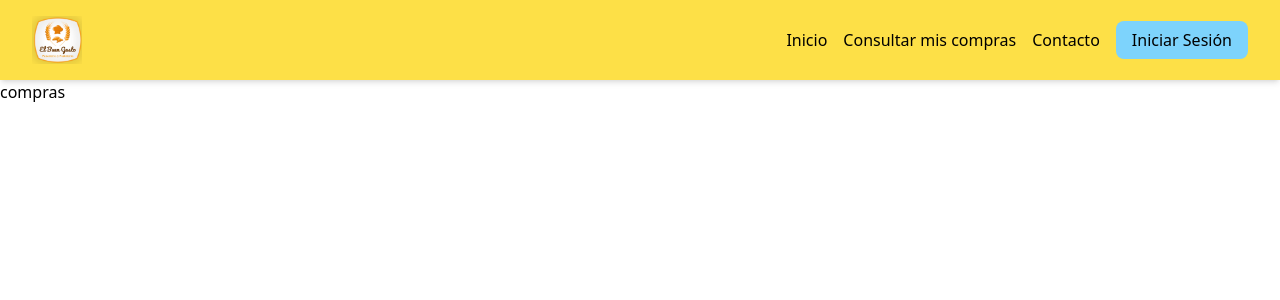
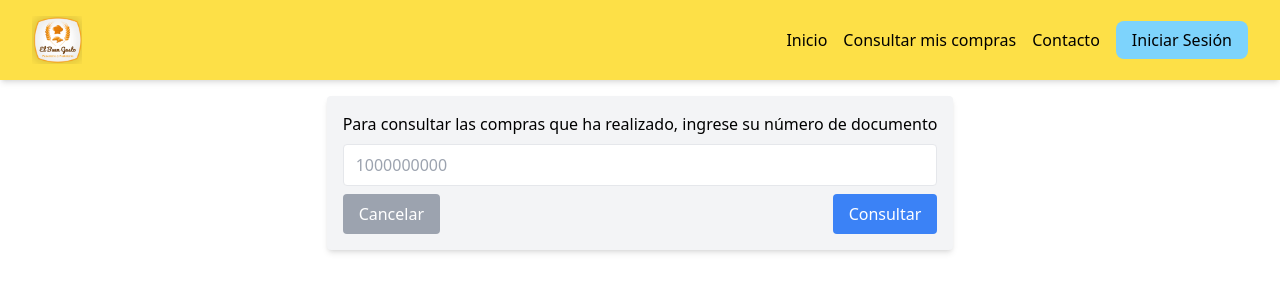
Before and after one commit to jmpizza/proyecto-bases-datos-2024-2, a Next.js app: page /compras in a window 1280 px wide. Shown: the top 300 px of the page. Built offline with nearby package versions, Linux system fonts and the light colour scheme.

Commit message:
Codigo encargado de mostrar las ventas por cedula

```diff
--- /dev/null
+++ b/src/app/api/compras/route.js
@@ -0,0 +1,17 @@
+import pool from '@/lib/db';
+
+export async function GET(request) {
+  try {
+    const { searchParams } = new URL(request.url);
+    const documento = searchParams.get('documento');
+
+    if (!documento) {
+      return Response.json({ error: 'Documento es requerido' }, { status: 400 });
+    }
+
+    const [rows] = await pool.query('CALL ObtenerVentas(?)', [documento]);
+    return Response.json({ tables: rows });
+  } catch (error) {
+    return Response.json({ error: error.message }, { status: 500 });
+  }
+}
--- a/src/app/compras/page.jsx
+++ b/src/app/compras/page.jsx
@@ -1,5 +1,45 @@
-export default function Compras() {
-    return(
-        <h1>compras</h1>
-    )
+'use client'
+import { useState } from 'react';
+
+export default function ConsultaCompras() {
+  const [documento, setDocumento] = useState('');
+  const [compras, setCompras] = useState([]);
+
+  const handleConsulta = async () => {
+    if (!documento) return;
+    const response = await fetch(`/api/compras?documento=${documento}`);
+    const data = await response.json();
+    setCompras(data.tables[0]);
+  };
+
+  return (
+    <div className="flex flex-col items-center p-4">
+      <div className="bg-gray-100 p-4 rounded shadow-md">
+        <p className="text-center mb-2">Para consultar las compras que ha realizado, ingrese su número de documento</p>
+        <input
+          type="text"
+          placeholder="1000000000"
+          value={documento}
+          onChange={(e) => setDocumento(e.target.value)}
+          className="border rounded px-3 py-2 w-full mb-2"
+        />
+        <div className="flex justify-between">
+          <button className="bg-gray-400 text-white px-4 py-2 rounded" onClick={() => setDocumento('')}>Cancelar</button>
+          <button className="bg-blue-500 text-white px-4 py-2 rounded" onClick={handleConsulta}>Consultar</button>
+        </div>
+      </div>
+      {compras.length > 0 && (
+        <div className="mt-6 w-full max-w-2xl border p-4 rounded shadow">
+          <h2 className="text-lg font-bold mb-2">Detalles de venta</h2>
+          {compras.map((compra, index) => (
+            <div key={index} className="border-b py-2">
+              <p><strong>Fecha de compra:</strong> {compra.ven_fecha.substring(0, 10)} | <strong>Método de pago:</strong> {compra.ven_tipo_pago}</p>
+              <p><strong>Productos comprados:</strong> {compra.productos_vendidos}</p>
+              <p className="text-right"><strong>{compra.ven_precio_total}</strong></p>
+            </div>
+          ))}
+        </div>
+      )}
+    </div>
+  );
 }
```
